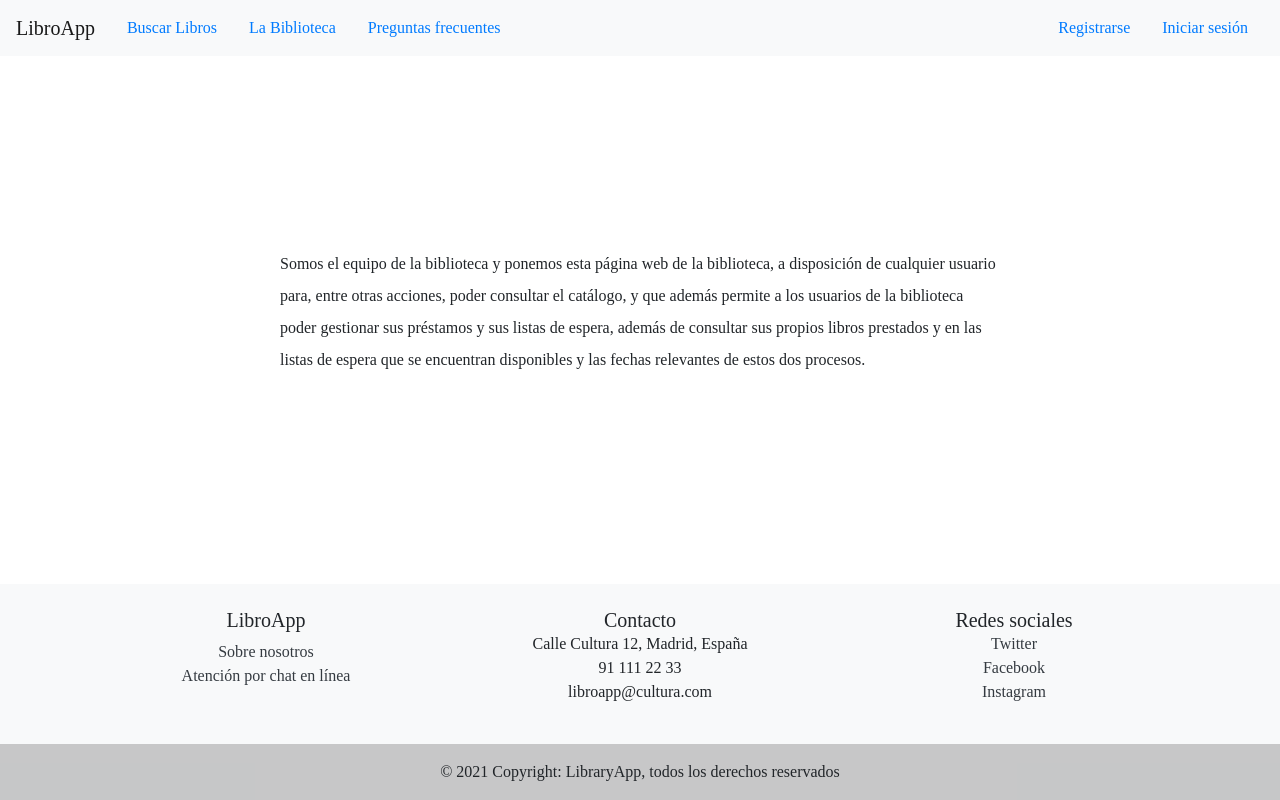
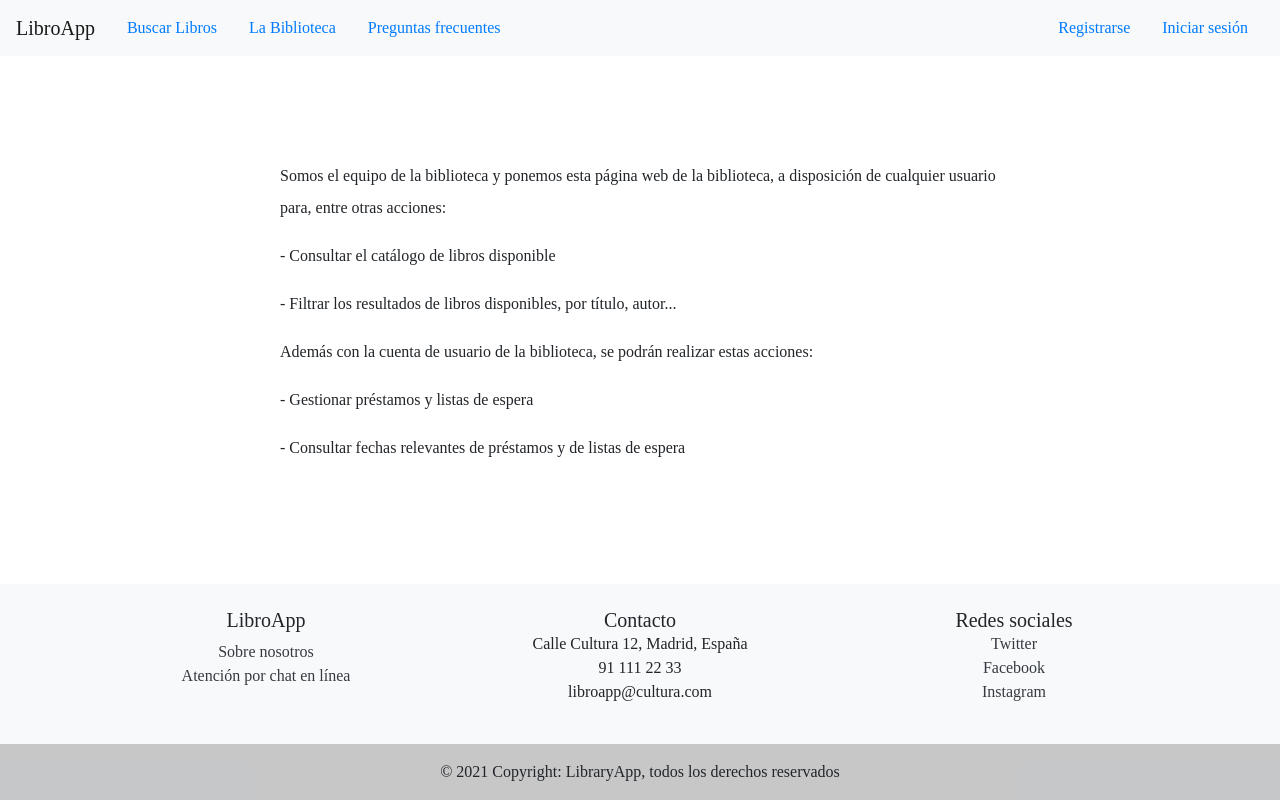
Before and after one commit to FranJ-AR/bookApp-frontend, an Angular app: page /about-us in a window 1280 px wide. Built offline with nearby package versions, Linux system fonts and the light colour scheme.

Commit message:
Redefined text to make it cleaner

```diff
--- a/src/app/about-us/about-us.component.html
+++ b/src/app/about-us/about-us.component.html
@@ -3,12 +3,17 @@
     <div class="c-extense-content">
 
         <p>Somos el equipo de la biblioteca y ponemos esta página web de la biblioteca,
-            a disposición de cualquier usuario para, entre otras acciones,
-            poder consultar el catálogo, y que además permite a los usuarios de la
-            biblioteca poder gestionar sus préstamos y sus listas de espera, además de consultar
-            sus propios libros prestados y en las listas de espera que se encuentran disponibles
-            y las fechas relevantes de estos dos procesos.
-        </p>
+            a disposición de cualquier usuario para, entre otras acciones:</p>
+
+            <p> - Consultar el catálogo de libros disponible</p>
+
+            <p> - Filtrar los resultados de libros disponibles, por título, autor...</p>
+
+        <p>Además con la cuenta de usuario de la biblioteca, se podrán realizar estas acciones: </p>
+
+            <p> - Gestionar préstamos y listas de espera</p>
+
+            <p> - Consultar fechas relevantes de préstamos y de listas de espera</p>
 
     </div>
 
```
